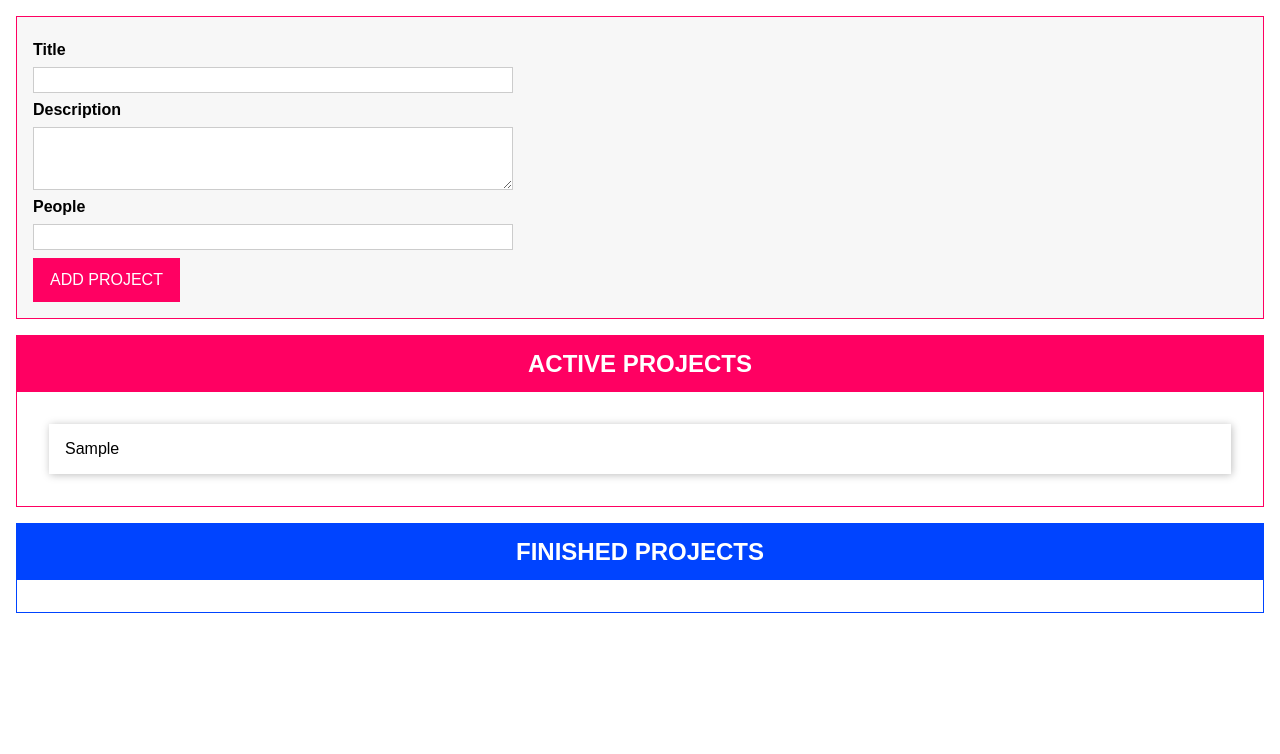
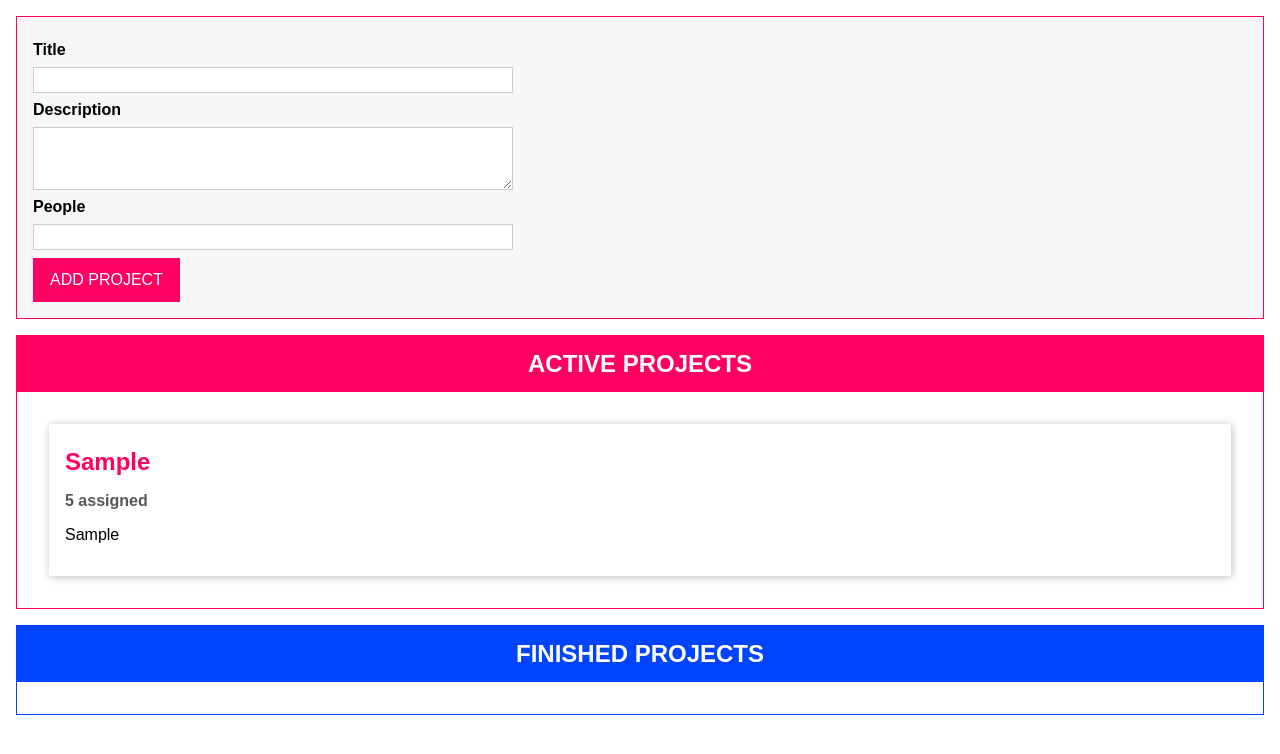
Before and after one commit to Benmuiruri/drag-drop, a website with bundled scripts: page index.html in a window 1280 px wide. Both pictures are taken after typing "Sample", "Sample", "5" into the empty fields and a click on the button "ADD PROJECT". Built offline with nearby package versions, Linux system fonts and the light colour scheme.

Commit message:
create ProjectItem class to instantiate new projects

```diff
--- a/index.html
+++ b/index.html
@@ -27,7 +27,11 @@
       </form>
     </template>
     <template id="single-project">
-      <li></li>
+      <li>
+        <h2></h2>
+        <h3></h3>
+        <p></p>
+      </li>
     </template>
     <template id="project-list">
       <section class="projects">
--- a/src/app.ts
+++ b/src/app.ts
@@ -35,7 +35,7 @@ class ProjectState extends State<Project> {
 
   private constructor() {
     super();
-   }
+  }
 
   static getInstance() {
     if (this.instance) {
@@ -214,8 +214,29 @@ class ProjectInput extends Component<HTMLDivElement, HTMLFormElement>  {
   }
 }
 
+// ProjectItem class
+
+class ProjectItem extends Component<HTMLUListElement, HTMLLIElement> {
+  private project: Project;
+
+  constructor(hostId: string, project: Project) {
+    super('single-project', hostId, false, project.id);
+    this.project = project;
+
+    this.configure();
+    this.renderContent();
+  }
+
+  configure() {}
+
+  renderContent() {
+    this.element.querySelector('h2')!.textContent = this.project.title;
+    this.element.querySelector('h3')!.textContent = this.project.people.toString() + ' assigned';
+    this.element.querySelector('p')!.textContent = this.project.description;
+  }
+}
+
 // ProjectList class
-
 class ProjectList extends Component<HTMLDivElement, HTMLElement> {
   assignedProjects: Project[];
 
@@ -252,9 +273,7 @@ class ProjectList extends Component<HTMLDivElement, HTMLElement> {
     const listElement = document.getElementById(`${this.type}-projects-list`) as HTMLUListElement;
     listElement.innerHTML = '';
     for (const projectItem of this.assignedProjects) {
-      const listItem = document.createElement('li');
-      listItem.textContent = projectItem.title;
-      listElement.appendChild(listItem)
+       new ProjectItem(this.element.querySelector('ul')!.id, projectItem)
     }
   }
 }
```
